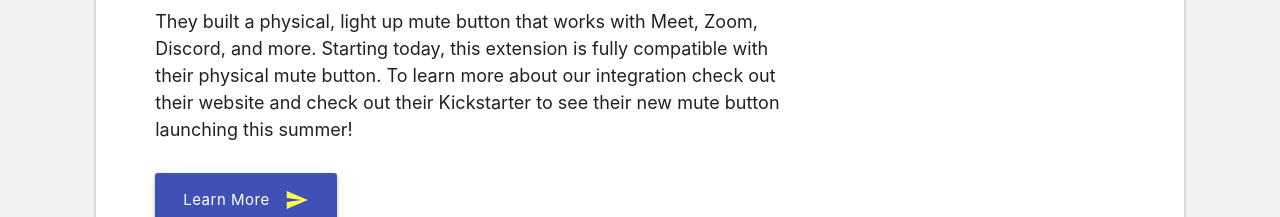
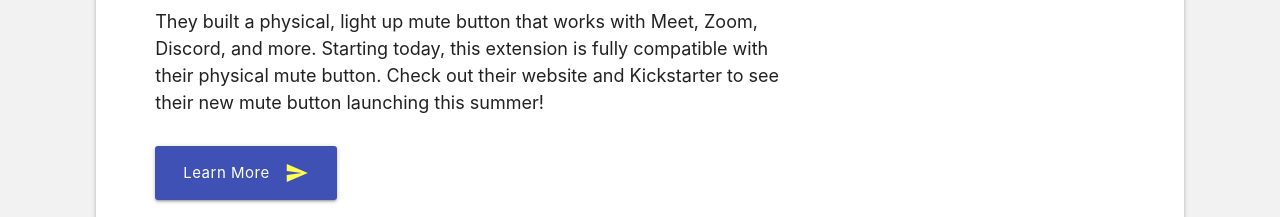
Before and after one commit to simonemarullo/simonemarullo.github.io, a plain HTML site: page google-meet-grid-view/1.50/index.html in a window 1280 px wide. Shown: the part 450-667 px from the top of the page. Drawn offline with nearby package versions, Linux system fonts and the light colour scheme.

Commit message:
copy change

```diff
--- a/google-meet-grid-view/1.50/index.html
+++ b/google-meet-grid-view/1.50/index.html
@@ -220,8 +220,8 @@
                         </p>
                         <p>
                             They built a physical, light up mute button that works with Meet, Zoom, Discord, and more.
-                            Starting today, this extension is fully compatible with their physical mute button. To learn more
-                            about our integration check out their website and check out their Kickstarter to see their new mute
+                            Starting today, this extension is fully compatible with their physical mute button. Check
+                            out their website and Kickstarter to see their new mute
                             button launching this summer!
                         </p>
                     </div>
```
